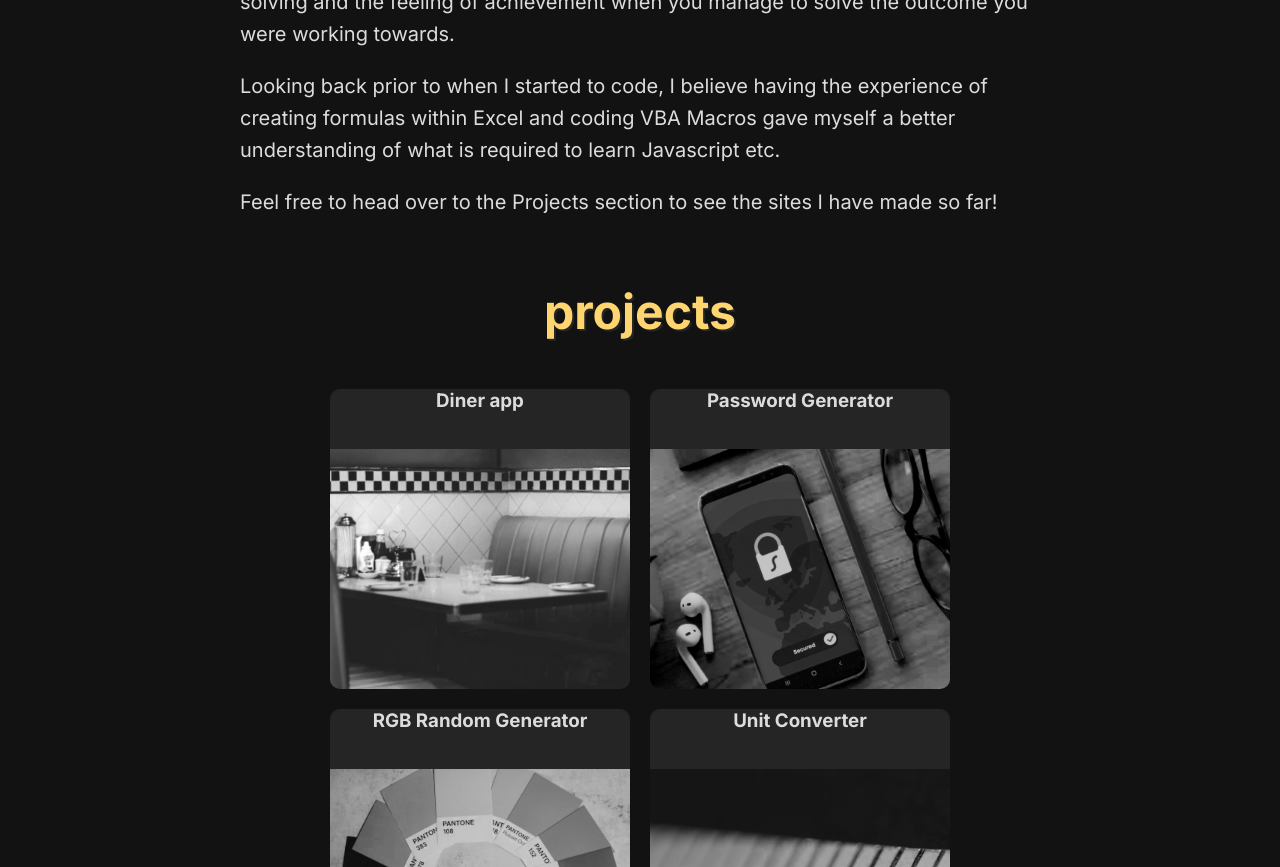
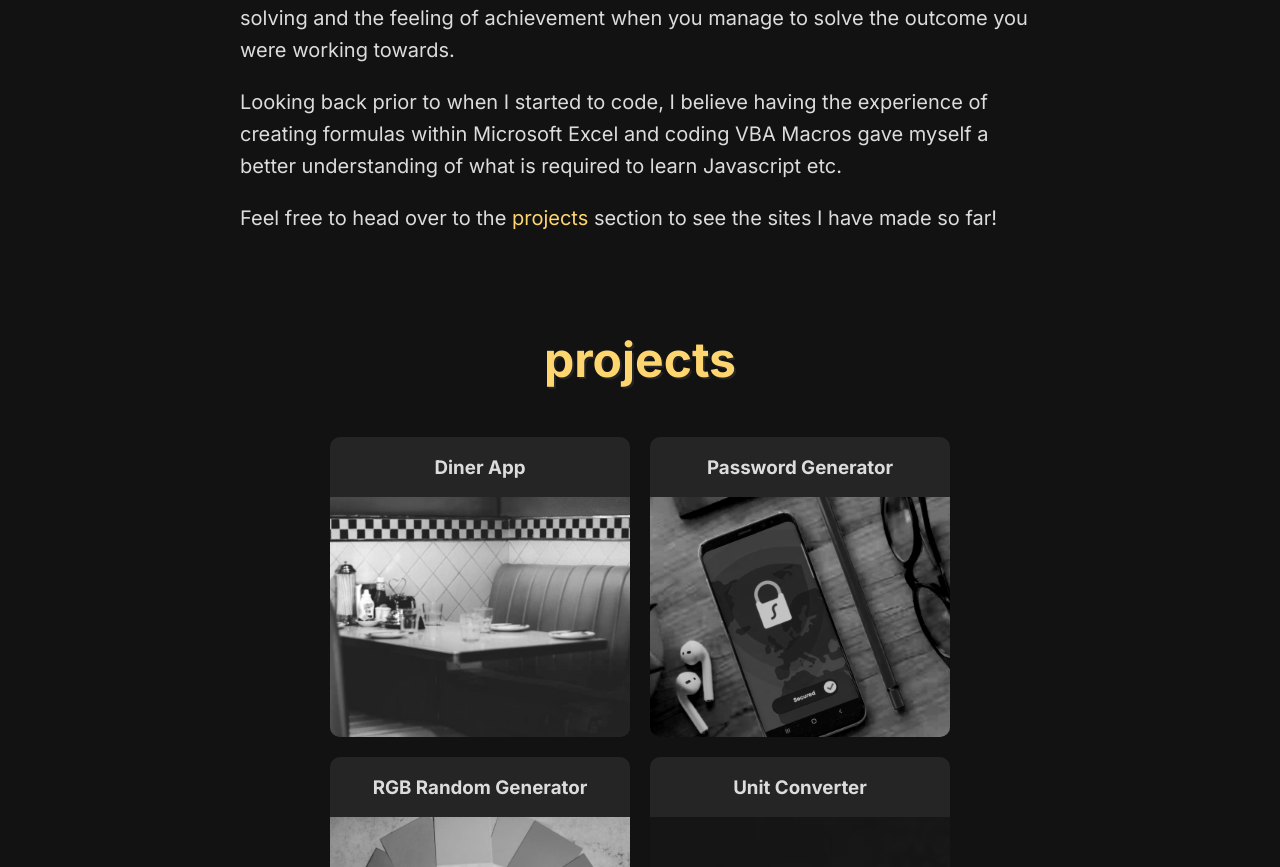
Before and after one commit to BenAllington95/my-portfolio-reactjs, a React (Create React App) app in the folder my-app/: page / in a window 1280 px wide. Shown: the part 1085-1952 px from the top of the page. Built offline with nearby package versions, Linux system fonts and the light colour scheme.

Commit message:
Add anchors to navbar

```diff
--- a/my-app/src/About.js
+++ b/my-app/src/About.js
@@ -1,13 +1,13 @@
 
 function About() {
     return (
-      <div className="about">
+      <div className="about" id="about">
           <div className="container">
             <h2 className="sub-heading">about</h2>
             <p className="about-text">Hi, i'm Ben, an aspiring Front-End Web Developer based in the UK.</p>
             <p className="about-text">I began to code in 2021 and started with languages such as HTML, CSS and Javascript. Since learning to code, I have always enjoyed the process of problem solving and the feeling of achievement when you manage to solve the outcome you were working towards.</p>
-            <p className="about-text">Looking back prior to when I started to code, I believe having the experience of creating formulas within Excel and coding VBA Macros gave myself a better understanding of what is required to learn Javascript etc.</p>
-            <p className="about-text">Feel free to head over to the Projects section to see the sites I have made so far!</p>
+            <p className="about-text">Looking back prior to when I started to code, I believe having the experience of creating formulas within Microsoft Excel and coding VBA Macros gave myself a better understanding of what is required to learn Javascript etc.</p>
+            <p className="about-text">Feel free to head over to the <span className="yellow-text"><a href="#projects">projects</a></span> section to see the sites I have made so far!</p>
           </div>
       </div>
     );
--- a/my-app/src/Card.js
+++ b/my-app/src/Card.js
@@ -2,7 +2,9 @@ export default function Card(props) {
     console.log(props)
     return (
         <div className="card">
-            <h3 className="card-title">{props.title}</h3>
+            <div className="card-box-text">
+                <h3 className="card-title">{props.title}</h3>
+            </div>
             <img className="card-img" src={props.url}/>
         </div>
     )
--- a/my-app/src/Header.js
+++ b/my-app/src/Header.js
@@ -11,7 +11,8 @@ function Header() {
         </div>
         <ul className="nav-list">
             <li className="nav-list-items"><ion-icon name="home-sharp"></ion-icon></li>
-            <li className="nav-list-items">About</li>
+            <li className="nav-list-items"><a href="#about">About</a></li>
+            <li className="nav-list-items"><a href="#projects">Projects</a></li>
             <li className="nav-list-items">Contact</li>
             <li className="nav-list-items"><ion-icon className="moon-sharp" name="moon-sharp"></ion-icon></li>
         </ul>
--- a/my-app/src/Projects.js
+++ b/my-app/src/Projects.js
@@ -15,7 +15,7 @@ function Projects() {
   })
 
     return (
-      <div className="projects">
+      <div className="projects" id="projects">
         <div className="container">
           <h2 className="sub-heading">projects</h2>
           <div className="project-cards">
--- a/my-app/src/index.css
+++ b/my-app/src/index.css
@@ -38,8 +38,21 @@ p {
   font-size: 1.25rem;
 }
 
+a {
+  text-decoration: none;
+  color: inherit;
+}
+
 .white-text {
   color: #DCDCDC;
+}
+
+.yellow-text {
+  color: #FFD56F;
+}
+
+.yellow-text:hover {
+  color: #ffdf93;
 }
 
 
@@ -114,7 +127,7 @@ p {
 /* About */
 
 .about {
-  padding: 2em;
+  padding: 3em;
 }
 
 .sub-heading {
@@ -137,7 +150,7 @@ p {
 /* Projects */
 
 .projects {
-  padding: 2em;
+  padding: 3em;
 }
 
 .project-cards {
@@ -150,13 +163,19 @@ p {
 .card {
   width: 100%;
   max-width: 450px;
-  height: 400px;
+  height: 300px;
   background: #252525;
   border-radius: 10px;
   transition: filter 0.3s;
   display: flex;
   justify-content: space-between;
   flex-direction: column;
+}
+
+.card-box-text {
+  display: grid;
+  place-content: center;
+  height: 20%;
 }
 
 .card:hover {
--- a/my-app/src/project-data.js
+++ b/my-app/src/project-data.js
@@ -1,6 +1,6 @@
 export default [
     {
-        title: 'Diner app',
+        title: 'Diner App',
         url: require('./images/diner-img.png')
     },
     {
```
